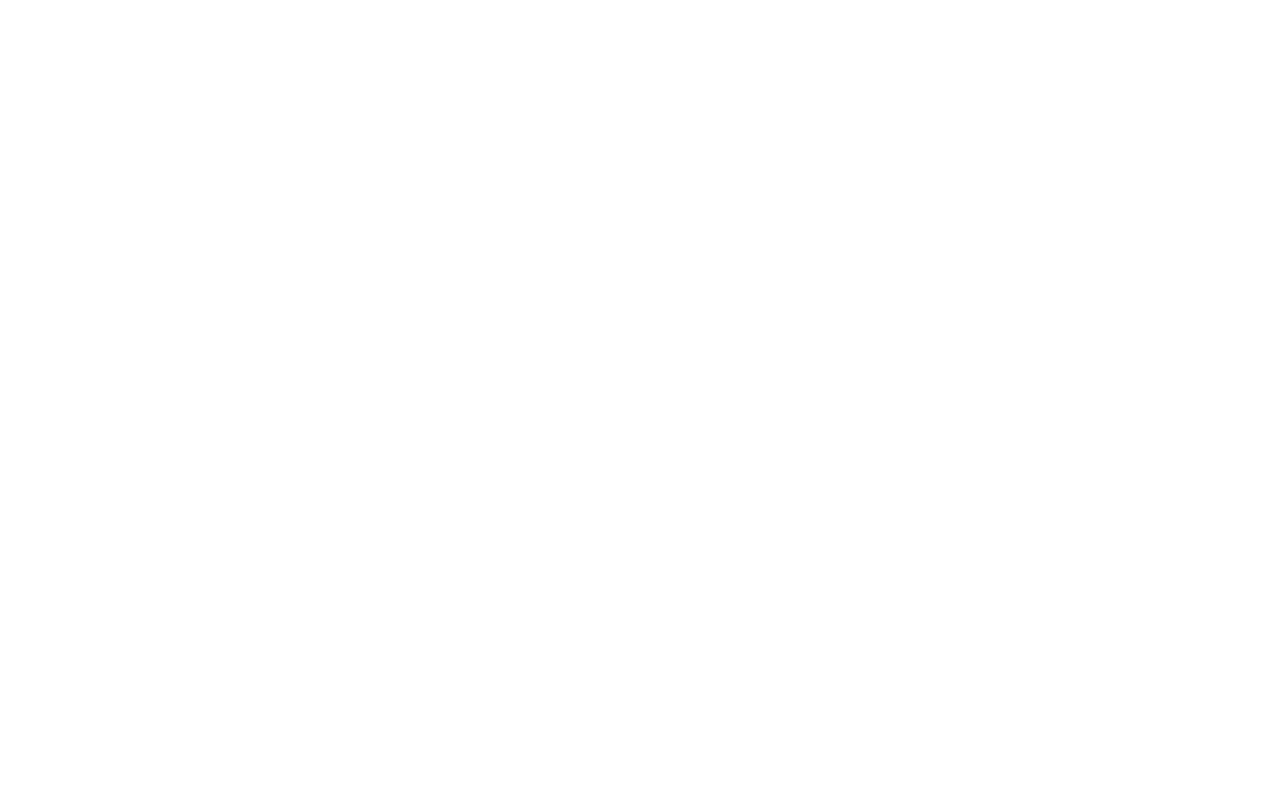
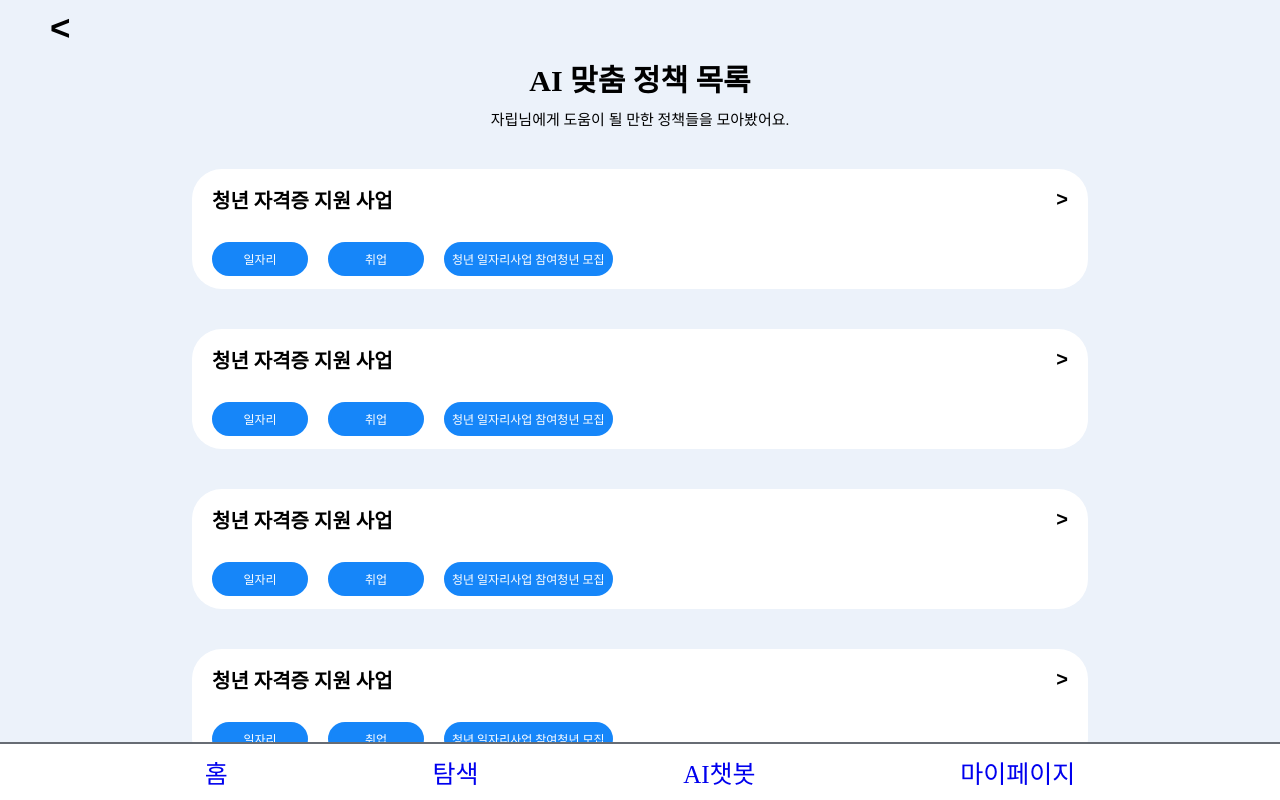
Before and after one commit to likelionTeam111/FE, a React (Create React App) app: page /policyList in a window 1280 px wide. Before the commit this address had no page. Built offline with nearby package versions, Linux system fonts and the light colour scheme.

Commit message:
정책 리스트 정적 페이지

```diff
--- a/src/App.js
+++ b/src/App.js
@@ -1,10 +1,13 @@
 import { BrowserRouter, Routes, Route } from 'react-router-dom';
 
-//페이지
-import Mainpage from './pages/Mainpage';
-import ChatbotPage from './pages/ChatbotPage';
-import MyPage from './pages/MyPage';
-import SearchPage from './pages/SearchPage';
+//Nav 페이지
+import Mainpage from './pages/Nav/Mainpage';
+import ChatbotPage from './pages/Nav/ChatbotPage';
+import MyPage from './pages/Nav/MyPage';
+import SearchPage from './pages/Nav/SearchPage';
+
+//PolicyListDetail 페이지
+import PolicyListPage from './pages/PolicyListDetail/PolicyListPage';
 
 //레이아웃
 import DefaultLayout from './layouts/DefaultLayout';
@@ -19,6 +22,7 @@
           <Route path="/my" element={<MyPage />} />
           <Route path="/search" element={<SearchPage />} />
           <Route path="/chatbot" element={<ChatbotPage />} />
+          <Route path="/policyList" element={<PolicyListPage />} />
 
           <Route element={<OnboardingLayout />}></Route>
         </Route>
--- a/src/assets/css/setting/_var.css
+++ b/src/assets/css/setting/_var.css
@@ -1,13 +1,10 @@
 :root {
   /* 메인 컬러 */
-  --mainBg1: #1686f9;
-  --mainBg2: #ecf2fa;
-
-  /* 서브 컬러 */
-  --subBg: #efefef;
+  --mainBlue: #1686f9;
+  --mainSky: #ecf2fa;
 
   /* 버튼 컬러 */
-  --buttonBg: #556376;
+  --buttonGrey: #556376;
 
   /* 기본 색상 세트 */
   --white: #fff;
--- a/src/components/footer/DefaultFooter.jsx
+++ b/src/components/footer/DefaultFooter.jsx
@@ -10,16 +10,13 @@
   bottom: 0;
   left: 0;
   width: 100%;
-  height: 5rem;
-`;
-const Wrapper = styled.div`
-  display: flex;
-  width: 100%;
+  height: 7vh;
+  display: inline-flex;
   justify-content: space-evenly;
   align-items: center;
 `;
-const NavBox = styled.div``;
-const Nav = styled.span`
+
+const NavText = styled.span`
   font-size: 2.5rem;
 `;
 
@@ -32,28 +29,18 @@
         <></>
       ) : (
         <Container>
-          <Wrapper>
           <Link to="/">
-              <NavBox>
-                <Nav>홈</Nav>
-              </NavBox>
+            <NavText>홈</NavText>
           </Link>
           <Link to="/search">
-              <NavBox>
-                <Nav>탐색</Nav>
-              </NavBox>
+            <NavText>탐색</NavText>
           </Link>
           <Link to="/chatbot">
-              <NavBox>
-                <Nav>AI챗봇</Nav>
-              </NavBox>
+            <NavText>AI챗봇</NavText>
           </Link>
           <Link to="/my">
-              <NavBox>
-                <Nav>마이페이지</Nav>
-              </NavBox>
+            <NavText>마이페이지</NavText>
           </Link>
-          </Wrapper>
         </Container>
       )}
     </>
--- a/src/components/header/DefaultHeader.jsx
+++ b/src/components/header/DefaultHeader.jsx
@@ -2,41 +2,46 @@
 import { useNavigate, useLocation } from 'react-router-dom';
 
 const Container = styled.div`
-  height: 5rem;
+  height: 7vh;
   display: flex;
   align-items: center;
+  background-color: ${({ $headerBg }) => $headerBg};
 `;
-const BackSpaceBox = styled.div``;
+
 const BackSpace = styled.button`
   font-size: 3.5rem;
   font-weight: bold;
   margin-left: 5rem;
-  background-color: var(--white);
+  background-color: ${({ $headerBg }) => $headerBg};
+  color: ${({ $buttonBg }) => $buttonBg};
 `;
 
 const Logo = styled.span`
-  color: var(--mainBg1);
+  color: var(--mainBlue);
   font-weight: bold;
   font-size: 3rem;
   margin-left: 5rem;
 `;
 
-//TODO: 나중에 상속으로 페이지마다 헤더 색상 다르게 하겠습니다.
 const Header = () => {
   const navigate = useNavigate();
   const location = useLocation();
 
   const isHome = location.pathname === '/';
+  let headerBg = 'var(--white)';
+  let buttonBg = 'var(--black)';
+  if (location.pathname === '/policyList') {
+    headerBg = `var(--mainSky)`;
+  }
+
   return (
-    <Container>
+    <Container $headerBg={headerBg}>
       {isHome ? (
         <Logo>청년자립지원서비스</Logo>
       ) : (
-        <>
-          <BackSpaceBox>
-            <BackSpace onClick={() => navigate(-1)}>&lt;</BackSpace>
-          </BackSpaceBox>
-        </>
+        <BackSpace $headerBg={headerBg} $buttonBg={buttonBg} onClick={() => navigate(-1)}>
+          {'<'}
+        </BackSpace>
       )}
     </Container>
   );
--- /dev/null
+++ b/src/features/policyListDetail/components/PolicyCard.jsx
@@ -0,0 +1,69 @@
+import styled from 'styled-components';
+
+const Container = styled.div`
+  height: 12rem;
+  flex-shrink: 0;
+  width: 70%;
+  display: flex;
+  flex-direction: column;
+  background-color: var(--white);
+  border: none;
+  border-radius: 30px;
+`;
+
+const TitleWrapper = styled.div`
+  flex: 1;
+  display: flex;
+  align-items: center;
+  justify-content: space-between;
+  padding-left: 2rem;
+  padding-right: 2rem;
+`;
+const Title = styled.span`
+  font-size: 2rem;
+  font-weight: bold;
+`;
+const Button = styled.button`
+  font-size: 2rem;
+  font-weight: bold;
+  background-color: var(--whtie);
+`;
+
+const KeywordWrapper = styled.div`
+  flex: 1;
+  display: flex;
+  align-items: center;
+  justify-content: flex-start;
+  padding-left: 2rem;
+  gap: 2rem;
+`;
+const Keyword = styled.span`
+  display: inline-flex;
+  align-items: center;
+  justify-content: center;
+  font-size: 1.2rem;
+  border-radius: 9999px;
+  border: solid var(--mainBlue);
+  padding: 0.5rem;
+  min-width: 8rem;
+  background-color: var(--mainBlue);
+  color: var(--white);
+`;
+
+const PolicyCard = () => {
+  return (
+    <Container>
+      <TitleWrapper>
+        <Title>청년 자격증 지원 사업</Title>
+        <Button>{'>'}</Button>
+      </TitleWrapper>
+      <KeywordWrapper>
+        <Keyword>일자리</Keyword>
+        <Keyword>취업</Keyword>
+        <Keyword>청년 일자리사업 참여청년 모집</Keyword>
+      </KeywordWrapper>
+    </Container>
+  );
+};
+
+export default PolicyCard;
--- /dev/null
+++ b/src/pages/PolicyListDetail/PolicyListPage.jsx
@@ -0,0 +1,62 @@
+import styled from 'styled-components';
+import PolicyCard from '../../features/policyListDetail/components/PolicyCard';
+
+const Container = styled.div`
+  height: calc(100vh - 14vh);
+  display: flex;
+  flex-direction: column;
+  background: var(--mainSky);
+  gap: 5vh;
+`;
+
+const TitleWrapper = styled.div`
+  display: flex;
+  flex-direction: column;
+  justify-content: center;
+  align-items: center;
+  gap: 1vh;
+`;
+const Title = styled.span`
+  font-size: 3rem;
+  font-weight: bold;
+`;
+const Description = styled.span`
+  font-size: 1.5rem;
+`;
+
+const PolicyCardWrapper = styled.div`
+  overflow-y: auto;
+  height: 100%;
+  display: flex;
+  flex-direction: column;
+  justify-content: flex-start;
+  align-items: center;
+  gap: 4rem;
+  padding-bottom: 7vh; // 푸터만큼 빼주기
+`;
+
+const PolicyListPage = () => {
+  return (
+    <Container>
+      <TitleWrapper>
+        <Title>AI 맞춤 정책 목록</Title>
+        <Description>자립님에게 도움이 될 만한 정책들을 모아봤어요.</Description>
+      </TitleWrapper>
+      <PolicyCardWrapper>
+        <PolicyCard />
+        <PolicyCard />
+        <PolicyCard />
+        <PolicyCard />
+        <PolicyCard />
+        <PolicyCard />
+        <PolicyCard />
+        <PolicyCard />
+        <PolicyCard />
+        <PolicyCard />
+        <PolicyCard />
+      </PolicyCardWrapper>
+    </Container>
+  );
+};
+
+export default PolicyListPage;
```
Also changed, not shown: src/pages/Nav/ChatbotPage.jsx (renamed from src/pages/ChatbotPage.jsx), src/pages/Nav/Mainpage.jsx (renamed from src/pages/Mainpage.jsx), src/pages/Nav/MyPage.jsx (renamed from src/pages/MyPage.jsx), src/pages/Nav/SearchPage.jsx (renamed from src/pages/SearchPage.jsx), src/pages/PolicyListDetail/PolicyDetailPage.jsx (added), 1 other file (tests, documents, lock files or other folders). Lines whose indentation alone changed are shown as unchanged.
